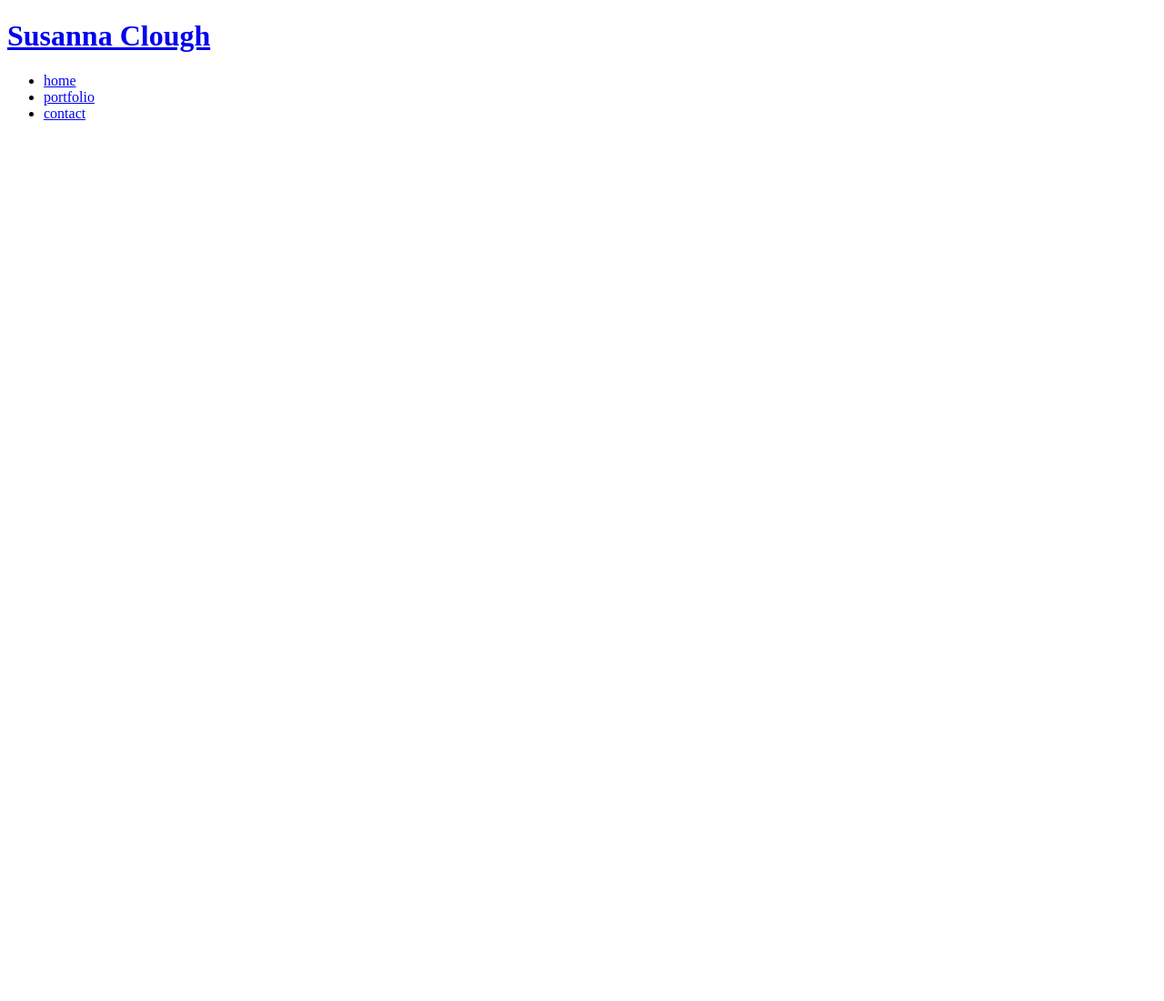
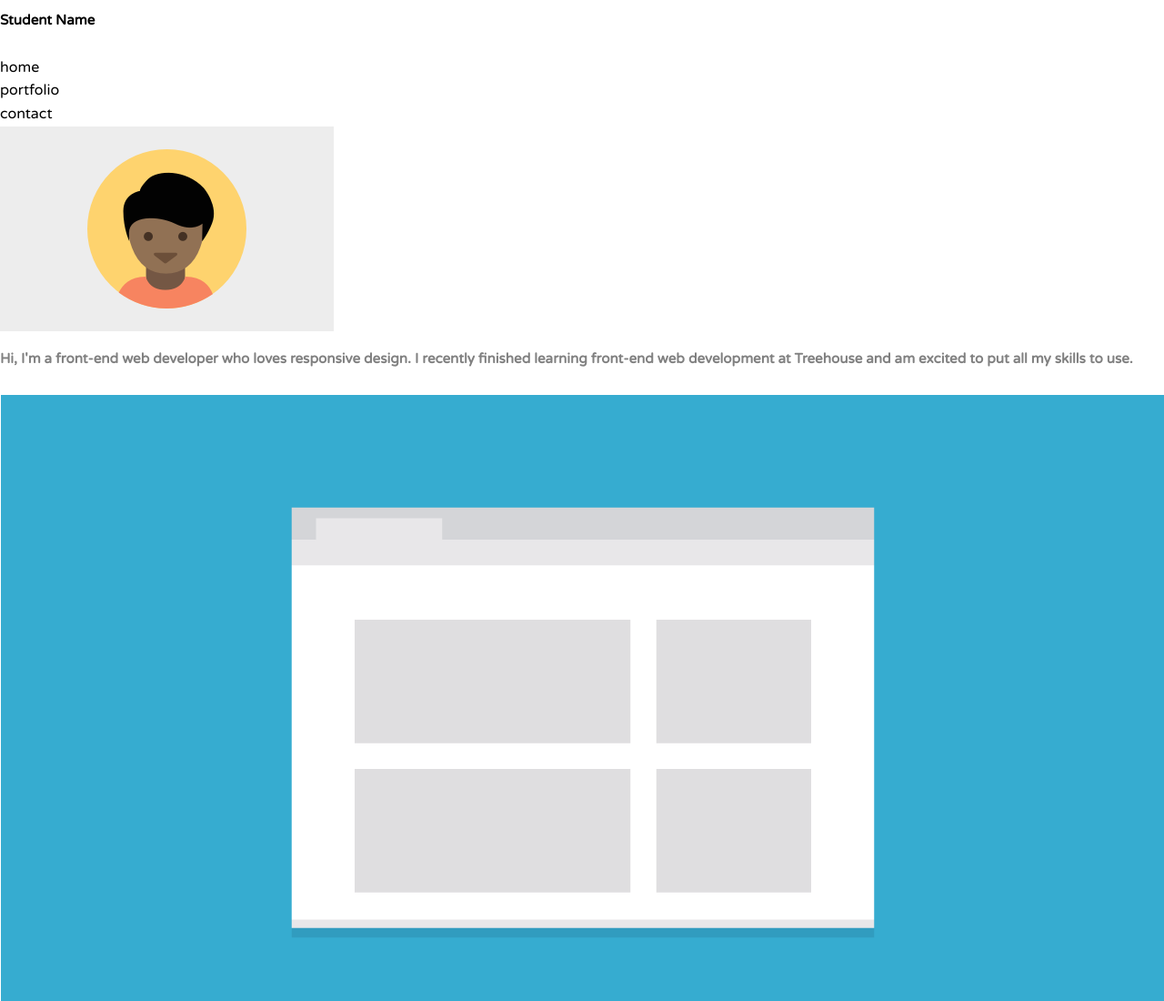
Before and after one commit to Susie62/TechDegree-Project-2, a plain HTML site: page index.html in a window 1280 px wide. Shown: the top 1100 px of the page at 91% size. Before the commit the page ends 800 px from the top, so only its background shows below. Drawn offline with Linux system fonts and the light colour scheme.

Commit message:
Adding code

```diff
--- a/css/styles.css
+++ b/css/styles.css
@@ -4,6 +4,24 @@
 body {
   font-family: 'Varela Round', sans-serif;
   line-height: 1.6;
-  color: 3a3a3a;
+  color: gray;
   margin: 0;
 }
+
+ul {
+  margin: 0;
+  padding: 0;
+  list-style: none;
+
+}
+h1, h2 {
+  font-size: .95em;
+  margin-bottom: 1.8em;
+}
+a {
+  color: black;
+  text-decoration: none;
+}
+img {
+  max-width: 100%;
+}
--- a/index.html
+++ b/index.html
@@ -2,17 +2,32 @@
 <html>
 <head>
 	<meta name="viewport" content="width=device-width, initial-scale=1.0">
-	<title>Susanna Clough</title>
+	<title>Responsive Website</title>
 	<link href='https://fonts.googleapis.com/css?family=Varela+Round' rel='stylesheet' type='text/css'>
-	<link href="stylesheet" href="css/styles.css">
+	<link rel="stylesheet" href="css/styles.css">
 </head>
 <body>
 
 	<header class="main-header">
-		<h1 class="name"><a href="#">Susanna Clough</a></h1>
+		<h1 class="name"><a href="#">Student Name</a></h1>
 		<ul class="main-nav">
 			<li><a href="#">home</a></li>
 			<li><a href="#">portfolio</a></li>
 			<li><a href="#">contact</a></li>
 		</ul>
 	</header>
+
+  <div class="profile">
+    <img class="student" src="images/responsive-layout-profile.png" alt="student">
+    <h1 class="introduction">Hi, I'm a front-end web developer who loves responsive design. I recently finished learning front-end web development at Treehouse and am excited to put all my skills to use.</h1></div>
+
+<div class="row">
+  <div class="primary col">
+    <img class="portfolio-1" src="images/portfolio-1.png" alt="portfolio-1">
+    <h2>Marketing Page</h2>
+    <p>This project shows the front page of a marketing website meant for a specific business I'm interested in.</p>
+
+  <div class="secondary col">
+    <img class="portfolio-2" src="images/portfolio-2.png" alt="portfolio-2">
+    <h2>Search Page</h2>
+    <p>This project searches through a specific database to find information  that the user is trying to look up.</p>
```
